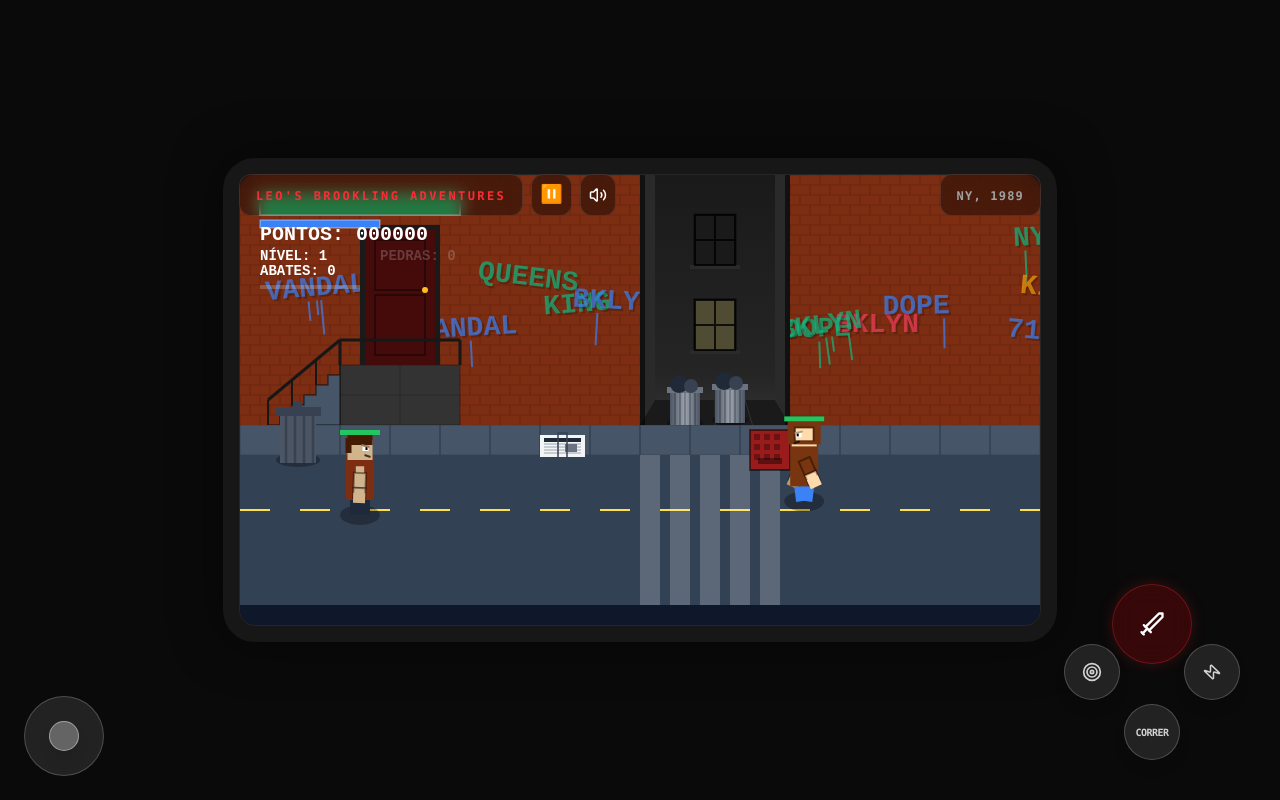
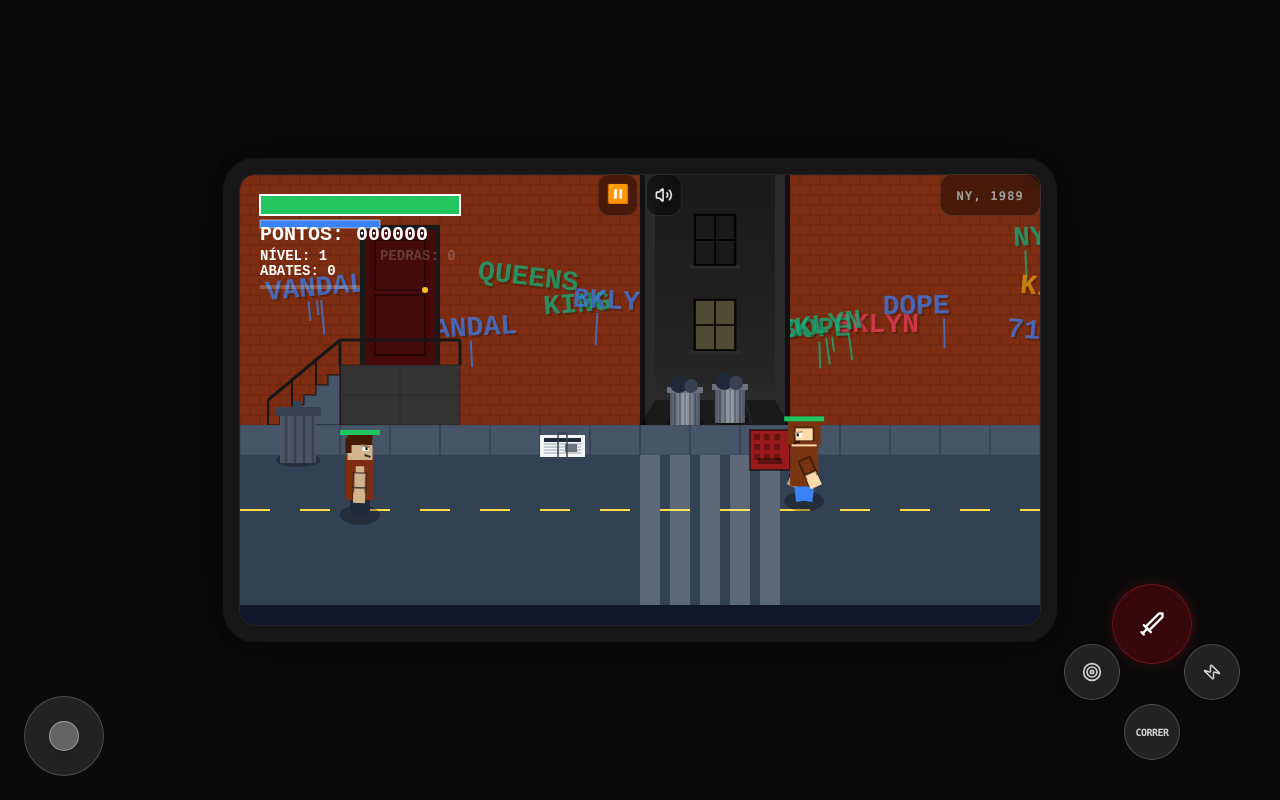
Before and after one commit to dalraf/leo-s-brookling-adventures, a React (Vite) app: page / in a window 1280 px wide. Both pictures are taken after a click on the button "INICIAR LUTA". Built offline with nearby package versions, Linux system fonts and the light colour scheme.

Commit message:
Melhoria de barras e controles

```diff
--- a/src/App.tsx
+++ b/src/App.tsx
@@ -190,10 +190,12 @@ export default function App() {
           >
             {/* HUD Overlay */}
             <div className="absolute top-4 left-4 right-4 flex justify-between items-start pointer-events-none z-10">
-              <div className="flex gap-2 pointer-events-auto">
-                <div className="bg-black/40 backdrop-blur-sm px-4 py-2 rounded-xl border border-white/10">
-                  <span className="text-xs font-black uppercase tracking-[0.2em] text-red-500">Leo's Brookling Adventures</span>
-                </div>
+              <div className="bg-black/40 backdrop-blur-sm px-4 py-2 rounded-xl border border-white/10 invisible">
+                {/* Spacer to maintain layout? or just use different structure */}
+              </div>
+
+              {/* Centered Controls */}
+              <div className="absolute left-1/2 -translate-x-1/2 flex gap-2 pointer-events-auto">
                 <button
                   onClick={handleTogglePause}
                   className="bg-black/40 backdrop-blur-sm p-2 rounded-xl border border-white/10 active:bg-white/20 transition-colors"
```
